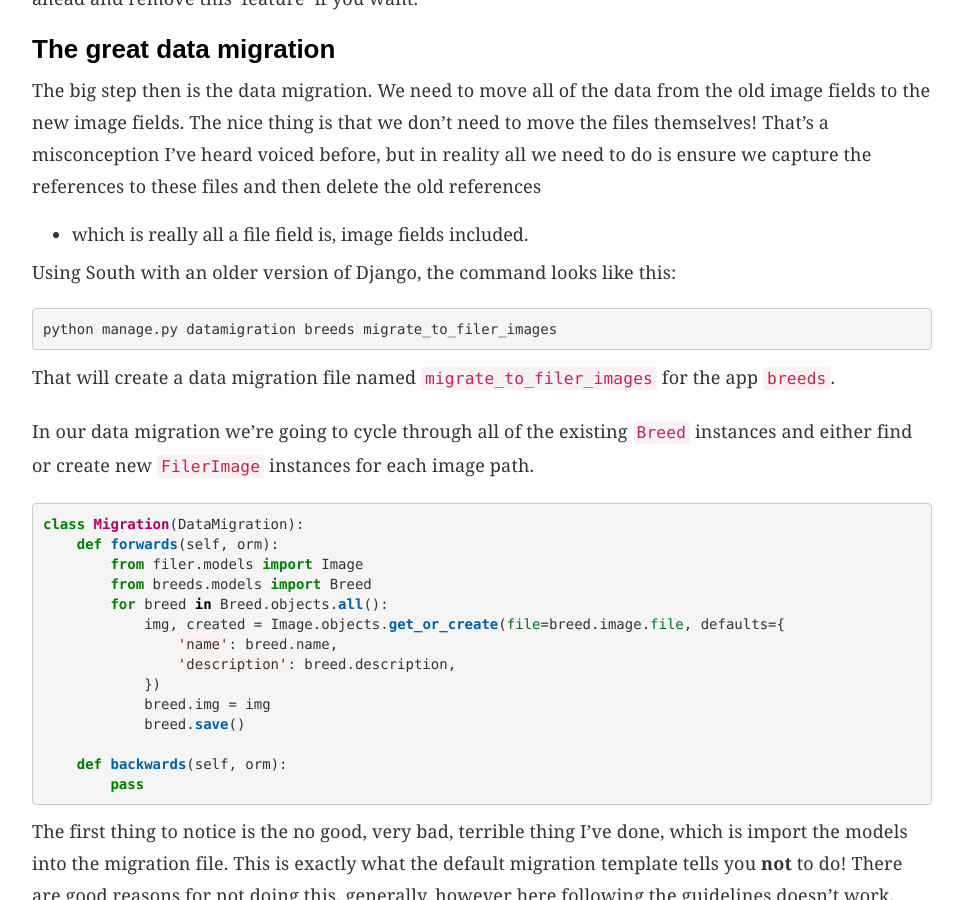
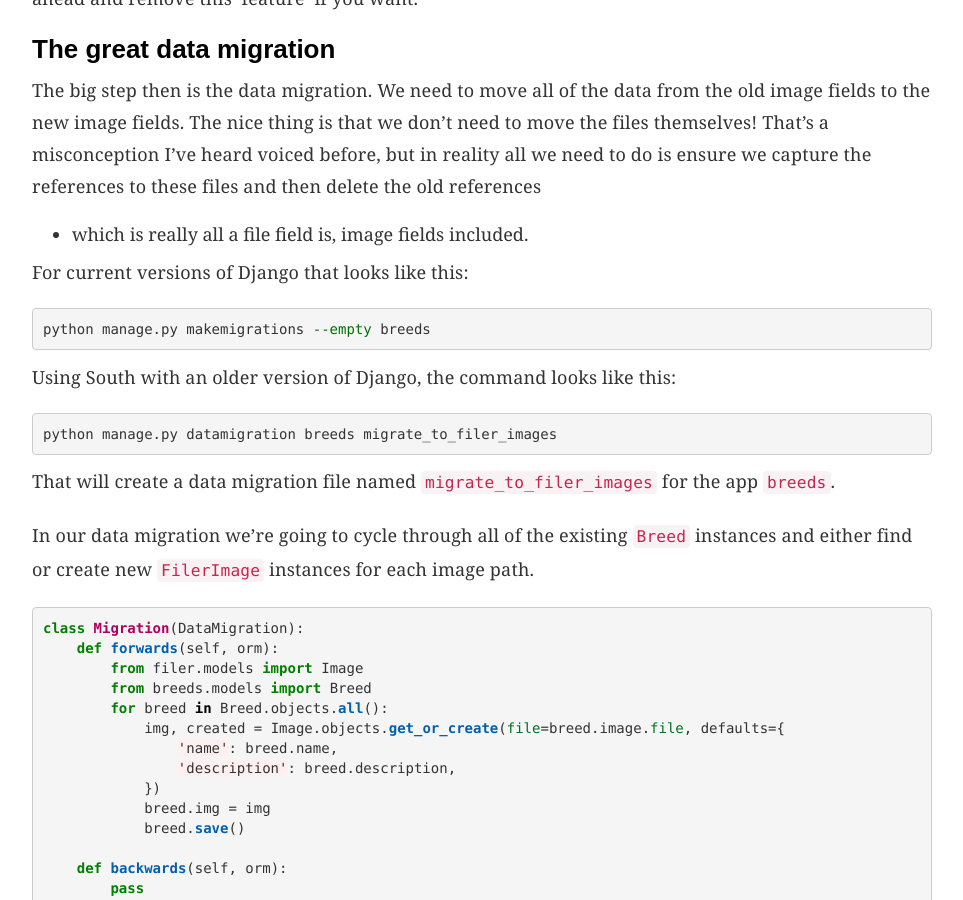
Before and after one commit to bennylope/bennylope.github.com, a Jekyll site: the page built from _posts/2015-08-13-django-filer-migrations.md, in a window 1280 px wide and 900 px high, scrolled down 2132 px. Shown: the whole window, without its empty margins (158-1121 px from the left). Built offline with Jekyll 4.4.1, drawn with Linux system fonts in a browser that asks for light colours; some web fonts are replaced; comment, search, counter and statistics services are not loaded.

```diff
--- a/_posts/2015-08-13-django-filer-migrations.md
+++ b/_posts/2015-08-13-django-filer-migrations.md
@@ -118,6 +118,12 @@
 I've heard voiced before, but in reality all we need to do is ensure we
 capture the references to these files and then delete the old references
 - which is really all a file field is, image fields included.
+
+For current versions of Django that looks like this:
+
+{% highlight bash %}
+python manage.py makemigrations --empty breeds
+{% endhighlight %}
 
 Using South with an older version of Django, the command looks like
 this:
```
Also changed, not shown: other parts of _posts/2015-08-13-django-filer-migrations.md (+1 -1 lines).
